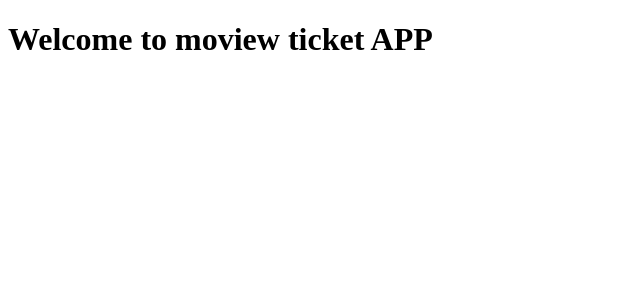
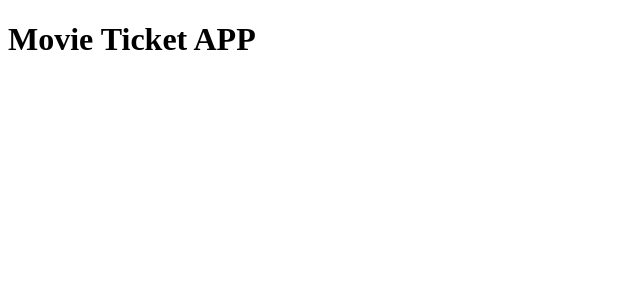
Before and after one commit to SunilSA24/Movie-Ticket-App, a React (Vite) app in the folder project/client/: page / in a window 1280 px wide. Shown: the top 300 px of the page, without its empty margins (0-640 px from the left). Built offline with nearby package versions, Linux system fonts and the light colour scheme.

Commit message:
Fix header text in App component for consistency

```diff
--- a/project/client/src/App.jsx
+++ b/project/client/src/App.jsx
@@ -9,7 +9,7 @@ function App() {
 
   return (
     <>
-      <h1>Welcome to moview ticket APP</h1>
+      <h1>Movie Ticket APP</h1>
     </>
   )
 }
```
